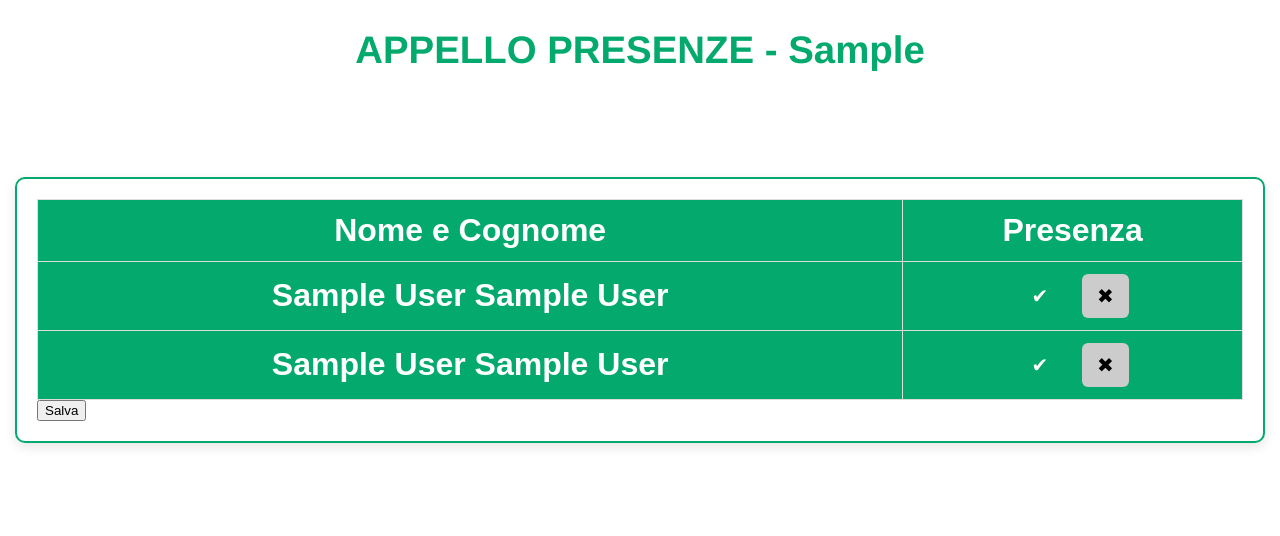
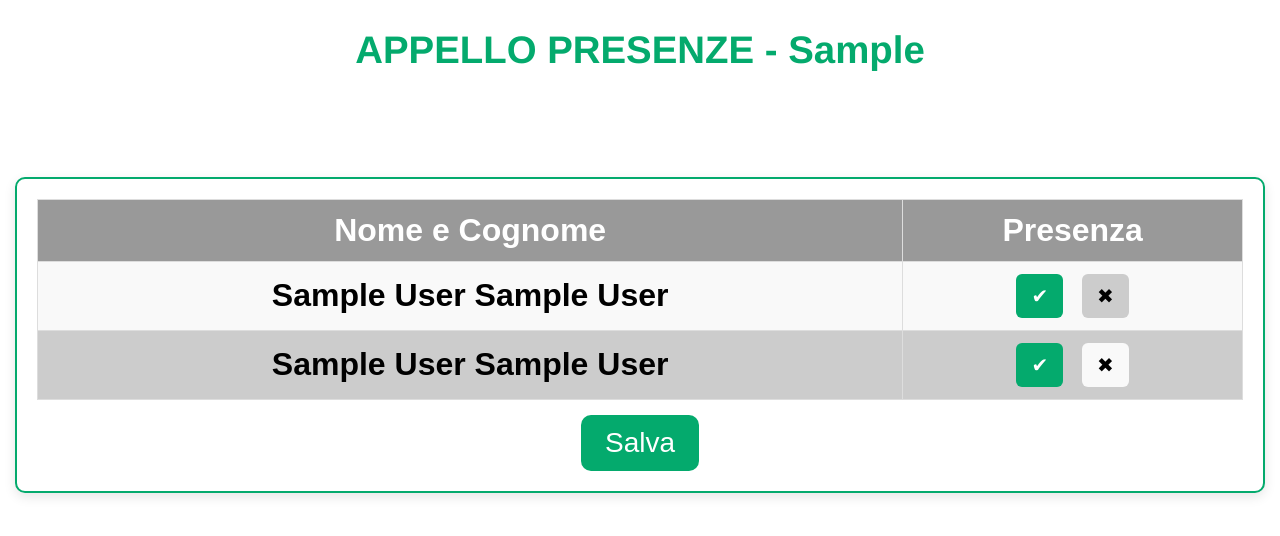
Before and after one commit to OgradL/cogestione-lussana, a Flask app: page /appello/1 in a window 1280 px wide. Shown: the part 213-749 px from the top of the page. Run offline with Flask 3, Linux system fonts and the light colour scheme; the visitor is signed in with stand-in values (Sample User, id 1); tables that the repository leaves empty hold one stand-in row (values such as "Sample post"); lists and menus that the app fills with data are empty.

Commit message:
fixed appello styles

```diff
--- a/static/styles.css
+++ b/static/styles.css
@@ -142,9 +142,11 @@ form{
 	padding: 5px;
 }
 .alert{
+	position: absolute;
+	right: 0;
 	background-color: #D35C62;
 	color: #FFFFFF;
-	/* max-width: 300px; */
+	/* max-width: 500px; */
 	/* height: 50px; */
 	border-radius: 10px;
 	padding: 15px;
@@ -187,7 +189,7 @@ form{
 	Transition: opacity .5s ease-in-out;
 }
 
-.sub{
+/* .sub{
 	width: 150px;
 	height: 50px;
 	border-radius: 10px;
@@ -195,7 +197,7 @@ form{
 	color:#04AA6D;
 	border-color: #04AA6D;
 	border-width: 3px;
-}
+} */
 .info{
 	padding-bottom: 20px;
 }
@@ -289,7 +291,7 @@ tr.ids{
     font-weight: bold;
 }
 .flashed-messages{
-	position: absolute;
+	position: sticky;
 	top: 20px;
 	right: 20px;
 	z-index: 1000;
@@ -354,33 +356,38 @@ h3 {
     box-shadow: 0 4px 12px rgba(0,0,0,0.1);
 }
 
-#lista-appello {
+.lista-appello {
     width: 100%;
     border-collapse: collapse;
     font-size: clamp(2.5vw, 2vw, 18px);
 }
 
-#lista-appello th {
-    background-color: #04AA6D;
-    color: white;
+.lista-appello {
+    color: black;
     text-align: center;
     padding: 12px;
 }
 
+.ids tr {
+	color: white;
+}
 
-#lista-appello td, #lista-appello th {
+
+.lista-appello td, .lista-appello th {
     border: 1px solid #ddd;
     padding: 12px;
 }
 
 /* Righe alternate */
-#lista-appello tr:nth-child(even) {
+.lista-appello tr:nth-child(even) {
     background-color: #f9f9f9;
 }
 
+
+/*
 #lista-appello tr:hover {
     background-color: #f1f1f1;
-}
+} */
 
 .appello-checkbox {
     border: none;
@@ -390,6 +397,10 @@ h3 {
     border-radius: 6px;
     cursor: pointer;
     transition: background-color 0.3s ease, transform 0.2s ease;
+}
+
+tr:nth-child(odd) .app-gray {
+    background-color: #f9f9f9;
 }
 
 .appello-checkbox:hover {
@@ -412,8 +423,7 @@ h3 {
     color: white;
 }
 
-/* .table-container button:last-of-type {
-    margin-top: 20px;
+.sub {
     padding: 12px 24px;
     font-size: 18px;
     background-color: #04AA6D;
@@ -422,8 +432,24 @@ h3 {
     border-radius: 10px;
     cursor: pointer;
     transition: background-color 0.3s ease;
-} */
+}
 
-/* .table-container button:last-of-type:hover {
+.sub:hover {
     background-color: #03895a;
-} */
+}
+
+.sub-presenze {
+	margin-top: 15px;
+    padding: 12px 24px;
+    font-size: 28px;
+    background-color: #04AA6D;
+    color: white;
+    border: none;
+    border-radius: 10px;
+    cursor: pointer;
+    transition: background-color 0.3s ease;
+}
+
+.sub-presenze:hover {
+    background-color: #03895a;
+}
--- a/templates/appello.html
+++ b/templates/appello.html
@@ -6,7 +6,7 @@
 	<h3> <strong> APPELLO PRESENZE - {{ corso.titolo }} </strong> </h3>
 	<br> <br>
 	<div class="table-container">
-		<table id="lista-appello">
+		<table class="lista-appello" id="lista-appello">
 			<tr id="ids" class="ids">
 				<th> Nome e Cognome </th>
 				<th> Presenza </th>
@@ -31,6 +31,8 @@
 				</tr>
 			{% endfor %}
 		</table>
-		<button onclick="salva_presenze()"> Salva </button>
+		<center>
+			<button class="sub sub-presenze" onclick="salva_presenze()"> Salva </button>
+		</center>
 	</div>
 {% endblock %}
```
